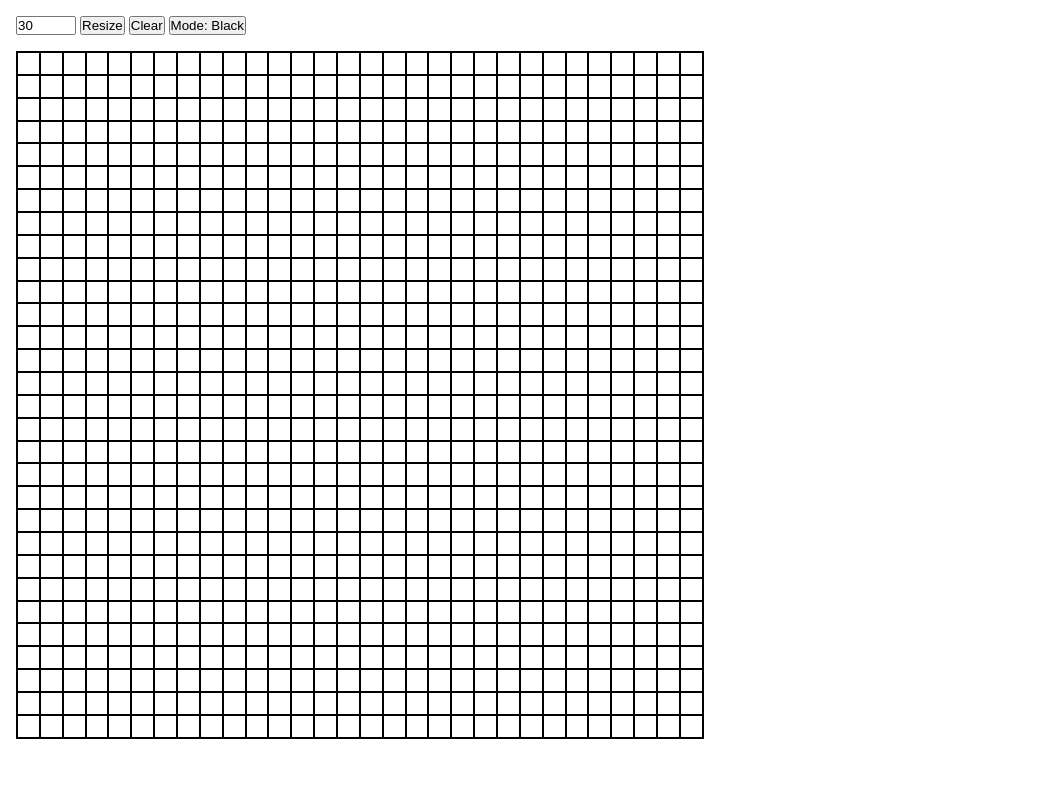
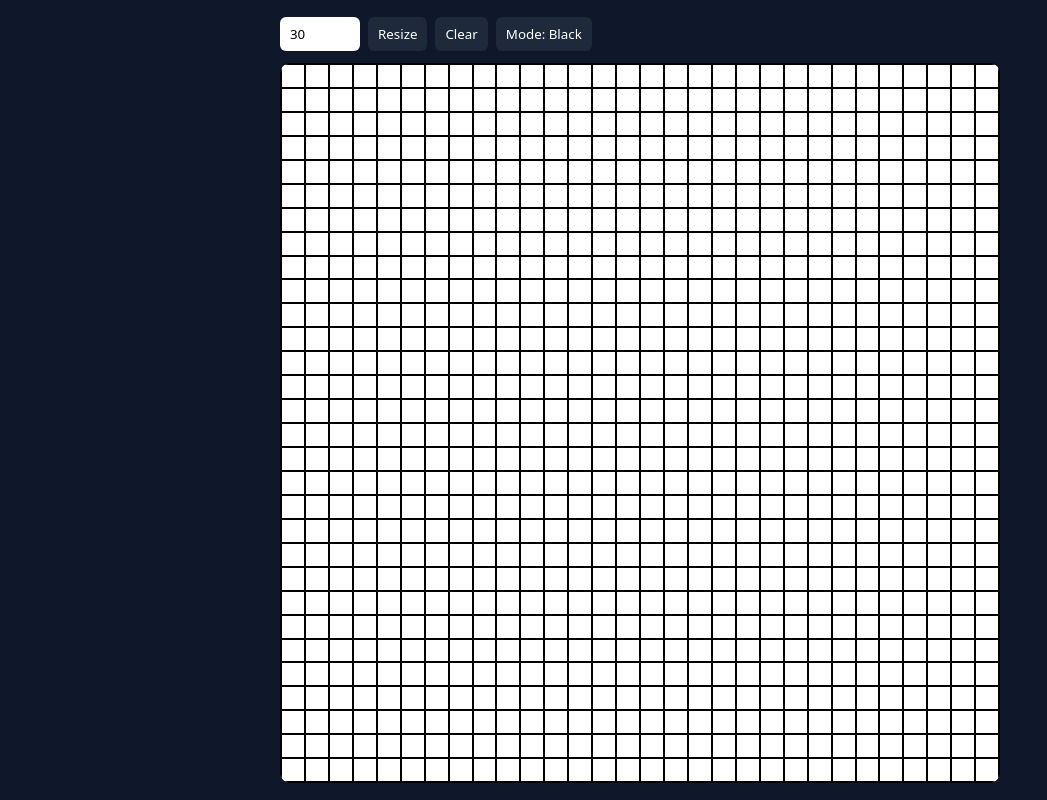
Before and after one commit to abdahad07/etch-a-sketch, a plain HTML site: page index.html in a window 1280 px wide. Shown: the whole page, without its empty margins (0-1047 px from the left). Drawn offline with Linux system fonts and the light colour scheme.

Commit message:
ui:add styles

```diff
--- a/styles.css
+++ b/styles.css
@@ -2,13 +2,61 @@
   margin: 0;
   padding: 0;
   box-sizing: border-box;
+  font-family: system-ui;
 }
 
 body {
-  padding: 16px;
+  display: flex;
+  justify-content: center;
+  align-items: center;
+  height: 100vh;
+  background: #0f172a;
+  color: white;
+}
+
+.app {
   width: 90vmin;
 }
 
+.controls {
+  display: flex;
+  gap: 8px;
+  margin-bottom: 12px;
+}
+
+input,
+button {
+  padding: 8px 10px;
+  border-radius: 6px;
+  border: none;
+  outline: none;
+}
+
+input {
+  width: 80px;
+}
+
+button {
+  background: #1e293b;
+  color: white;
+  cursor: pointer;
+  transition: 0.2s;
+}
+
+button:hover {
+  background: #334155;
+}
+
 #container {
-  margin-top: 16px;
+  width: 100%;
+  aspect-ratio: 1 / 1;
+  display: grid;
+  background: white;
+  border-radius: 8px;
+  overflow: hidden;
 }
+
+.cell {
+  border: 1px solid #e2e8f0;
+  transition: background 0.1s;
+}
```
